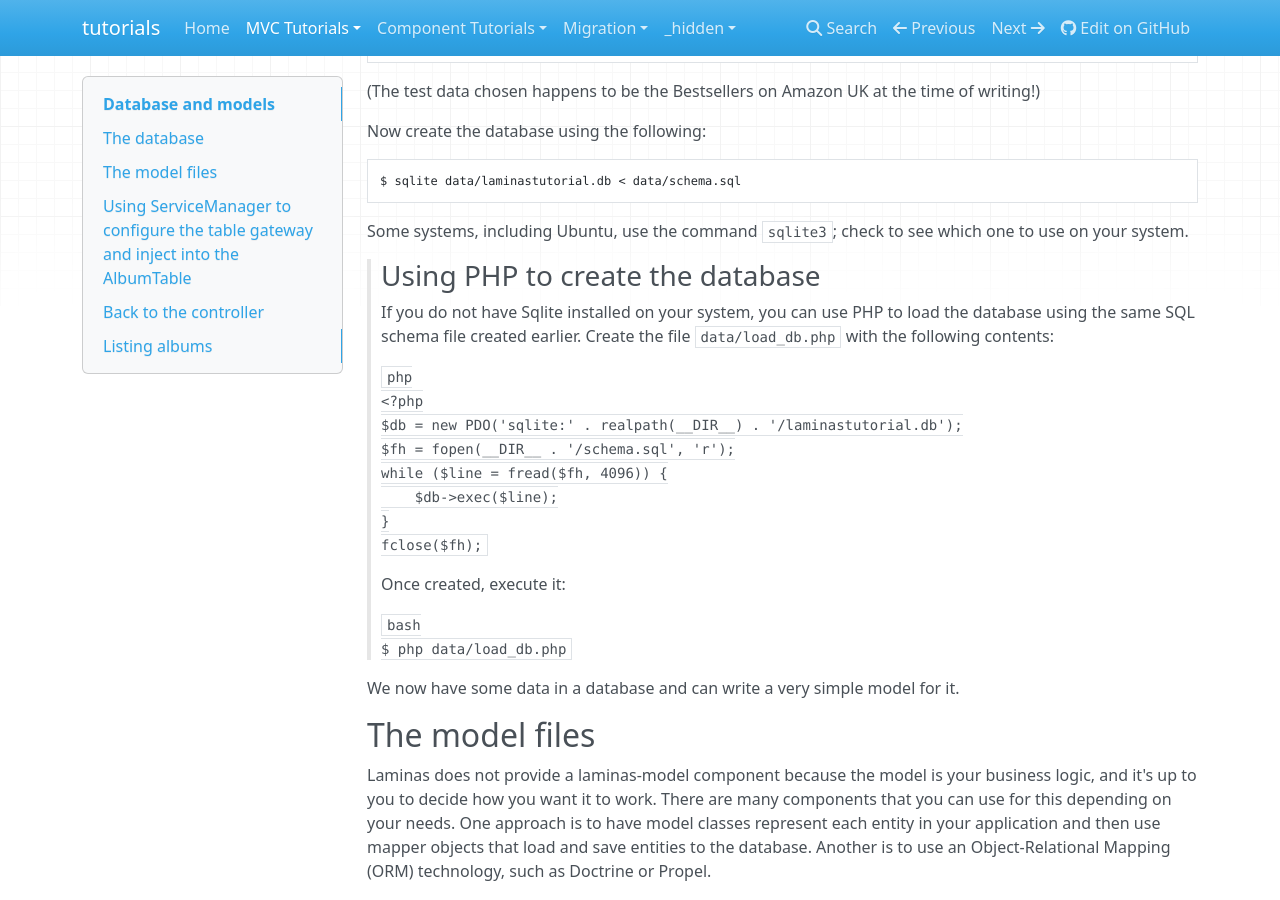
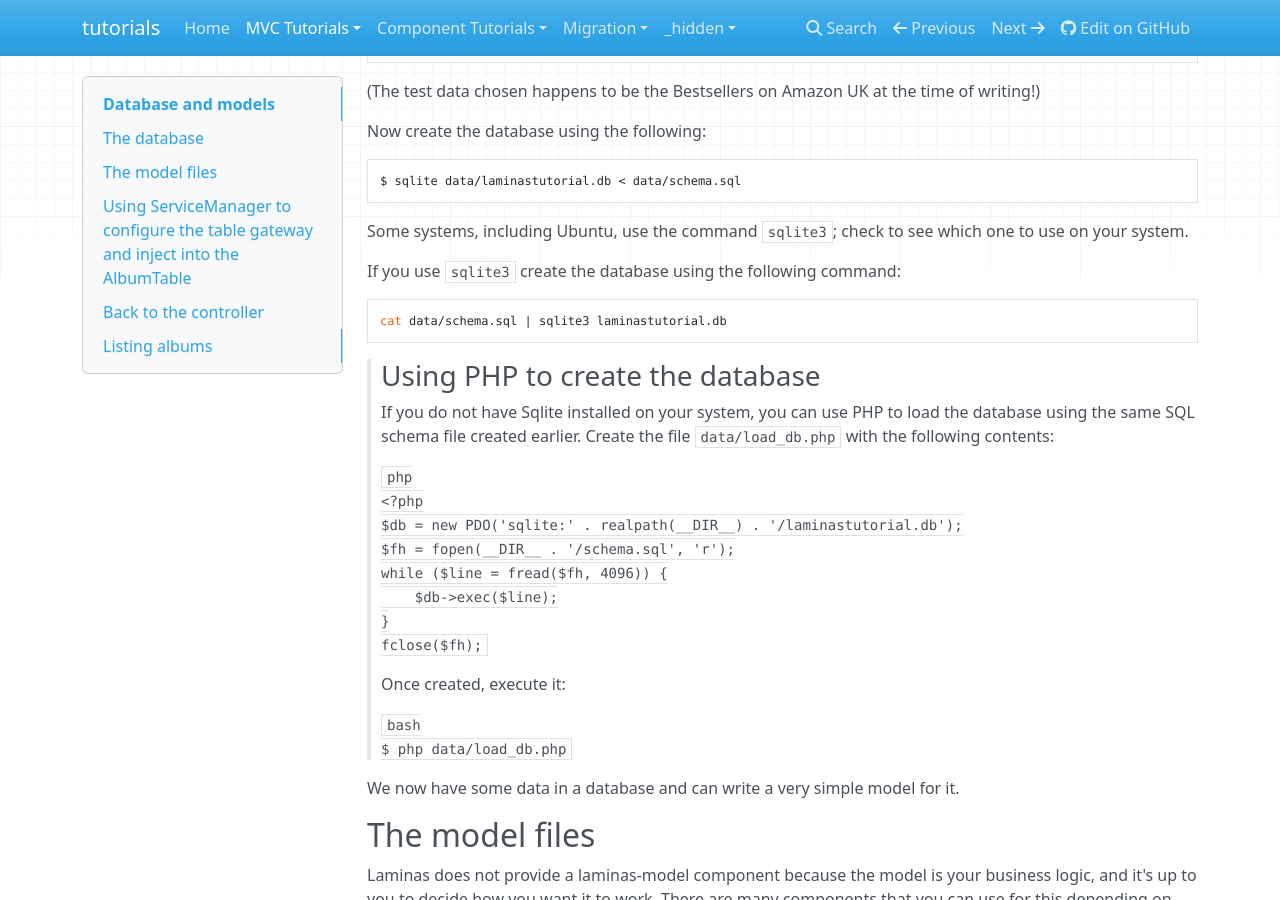
Before and after one commit to laminas/tutorials, an MkDocs documentation site: the page built from docs/book/getting-started/database-and-models.md, in a window 1280 px wide and 900 px high, scrolled down 452 px. Built offline with MkDocs 1.6.1, drawn with Linux system fonts in a browser that asks for light colours; nearby versions of some CDN libraries.

Commit message:
Add sqlite3 command
Add info on how to create the database using sqlite3
Thanks and keep the good work.

Signed-off-by: Dario Minnucci <midget@debian.org>

````diff
--- a/docs/book/getting-started/database-and-models.md
+++ b/docs/book/getting-started/database-and-models.md
@@ -31,6 +31,12 @@ $ sqlite data/laminastutorial.db < data/schema.sql
 
 Some systems, including Ubuntu, use the command `sqlite3`; check to see which
 one to use on your system.
+
+If you use `sqlite3` create the database using the following command:
+
+```bash
+cat data/schema.sql | sqlite3 laminastutorial.db
+```
 
 > ### Using PHP to create the database
 >
````
